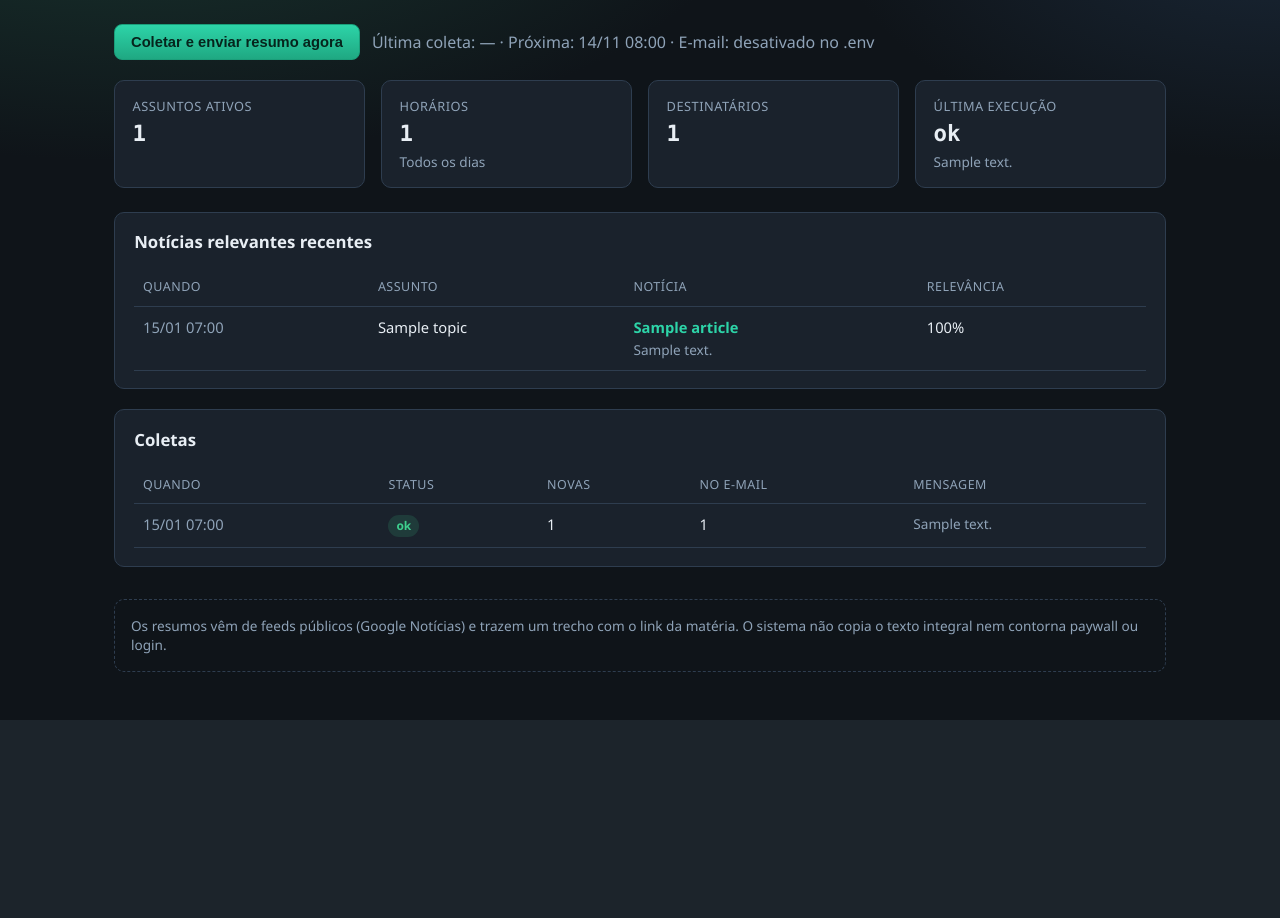
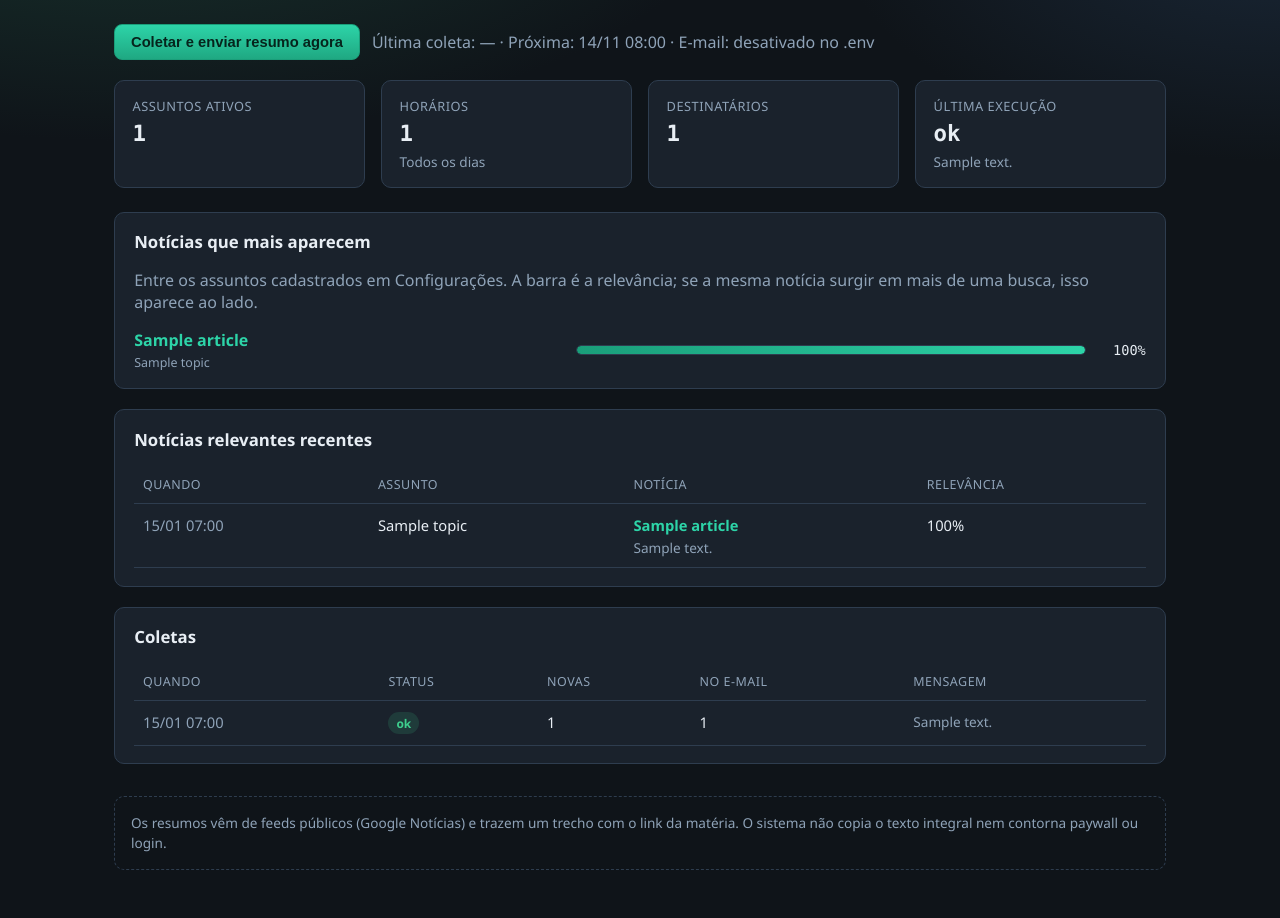
Before and after one commit to anderboni/app_noticias, a Flask app: page / in a window 1280 px wide. Shown: the part 88-1006 px from the top of the page. Before the commit the page ends 808 px from the top, so only its background shows below. Run offline with Flask 3, Linux system fonts and the light colour scheme; tables that the repository leaves empty hold one stand-in row (values such as "Sample post").

Commit message:
inclusão de barra de relevância no painel

```diff
--- a/app/routes/main.py
+++ b/app/routes/main.py
@@ -37,6 +37,8 @@ def index():
     topics = list_topics()
     slots = list_slots()
     last_run = DigestRun.query.order_by(DigestRun.started_at.desc()).first()
+    from app.services.news_collector import top_news_for_chart
+
     recent = (
         NewsArticle.query.options(joinedload(NewsArticle.topic))
         .filter(NewsArticle.selected.is_(True))
@@ -44,6 +46,7 @@ def index():
         .limit(8)
         .all()
     )
+    chart_bars = top_news_for_chart([topic.id for topic in topics])
     runs = DigestRun.query.order_by(DigestRun.started_at.desc()).limit(6).all()
     return render_template(
         "index.html",
@@ -55,6 +58,7 @@ def index():
         recipient_count=len(get_recipient_emails()),
         last_run=last_run,
         recent=recent,
+        chart_bars=chart_bars,
         runs=runs,
         mail_enabled=current_app.config.get("MAIL_ENABLED"),
         settings=settings,
--- a/app/services/news_collector.py
+++ b/app/services/news_collector.py
@@ -16,6 +16,7 @@ import feedparser
 import requests
 from bs4 import BeautifulSoup
 from flask import current_app
+from sqlalchemy.orm import joinedload
 
 from app import db
 from app.models import NewsArticle, Topic, utcnow
@@ -340,6 +341,62 @@ def collect_all_topics(topics: list[Topic], *, min_relevance: float, lookback_ho
     return {"found": found, "selected": selected, "errors": errors}
 
 
+def top_news_for_chart(topic_ids: list[int], limit: int = 8) -> list[dict]:
+    """Notícias mais relevantes entre os assuntos configurados.
+
+    A mesma manchete encontrada em mais de um assunto sobe na ordem.
+    A largura da barra é a maior relevância (0–100).
+    """
+    if not topic_ids:
+        return []
+
+    articles = (
+        NewsArticle.query.options(joinedload(NewsArticle.topic))
+        .filter(NewsArticle.topic_id.in_(topic_ids))
+        .all()
+    )
+    selected = [article for article in articles if article.selected]
+    pool = selected or articles
+
+    groups: dict[str, dict] = {}
+    for article in pool:
+        key = fold(article.title)
+        relevance = float(article.relevance or 0)
+        group = groups.get(key)
+        if group is None:
+            group = {
+                "title": article.title,
+                "url": article.url,
+                "topics": [],
+                "relevance": relevance,
+                "appearances": 0,
+            }
+            groups[key] = group
+        group["appearances"] += 1
+        if relevance >= group["relevance"]:
+            group["relevance"] = relevance
+            group["title"] = article.title
+            group["url"] = article.url
+        topic_name = article.topic.name if article.topic else ""
+        if topic_name and topic_name not in group["topics"]:
+            group["topics"].append(topic_name)
+
+    ranked = sorted(
+        groups.values(),
+        key=lambda item: (
+            item["relevance"] + min(0.2, 0.08 * (item["appearances"] - 1)),
+            item["appearances"],
+            item["relevance"],
+        ),
+        reverse=True,
+    )[:limit]
+
+    for item in ranked:
+        item["percent"] = int(round(min(1.0, item["relevance"]) * 100))
+        item["topics_label"] = ", ".join(item["topics"])
+    return ranked
+
+
 def pending_digest_articles(topic: Topic, *, limit: int, lookback_hours: int) -> list[NewsArticle]:
     cutoff = utcnow() - timedelta(hours=lookback_hours)
     return (
--- a/app/static/css/style.css
+++ b/app/static/css/style.css
@@ -413,6 +413,58 @@ select {
   font-size: 0.85rem;
 }
 
+.bar-chart {
+  display: flex;
+  flex-direction: column;
+  gap: 0.85rem;
+}
+
+.bar-row {
+  display: grid;
+  grid-template-columns: minmax(0, 1.35fr) minmax(120px, 1.6fr) 3rem;
+  gap: 0.75rem;
+  align-items: center;
+}
+
+.bar-copy {
+  min-width: 0;
+}
+
+.bar-copy .news-title {
+  display: -webkit-box;
+  -webkit-line-clamp: 2;
+  -webkit-box-orient: vertical;
+  overflow: hidden;
+}
+
+.bar-meta {
+  margin-top: 0.15rem;
+  color: var(--muted);
+  font-size: 0.78rem;
+}
+
+.bar-track {
+  height: 10px;
+  border-radius: 999px;
+  background: var(--bg);
+  border: 1px solid var(--border);
+  overflow: hidden;
+}
+
+.bar-fill {
+  height: 100%;
+  min-width: 4px;
+  border-radius: inherit;
+  background: linear-gradient(90deg, var(--accent-dim), var(--accent));
+}
+
+.bar-value {
+  font-family: var(--mono);
+  font-size: 0.85rem;
+  text-align: right;
+  color: var(--text);
+}
+
 @media (max-width: 640px) {
   .container {
     padding: 1rem;
@@ -421,4 +473,23 @@ select {
   .brand {
     font-size: 1.1rem;
   }
+
+  .bar-row {
+    grid-template-columns: 1fr auto;
+    grid-template-areas:
+      "copy value"
+      "track track";
+  }
+
+  .bar-copy {
+    grid-area: copy;
+  }
+
+  .bar-value {
+    grid-area: value;
+  }
+
+  .bar-track {
+    grid-area: track;
+  }
 }
--- a/app/templates/index.html
+++ b/app/templates/index.html
@@ -39,6 +39,34 @@
     </div>
   </div>
 </div>
+
+<section class="panel">
+  <h2>Notícias que mais aparecem</h2>
+  <p class="muted">Entre os assuntos cadastrados em Configurações. A barra é a relevância; se a mesma notícia surgir em mais de uma busca, isso aparece ao lado.</p>
+  {% if chart_bars %}
+  <div class="bar-chart" role="list">
+    {% for bar in chart_bars %}
+    <div class="bar-row" role="listitem">
+      <div class="bar-copy">
+        <a class="news-title" href="{{ bar.url }}" target="_blank" rel="noopener">{{ bar.title }}</a>
+        <div class="bar-meta">{{ bar.topics_label }}{% if bar.appearances > 1 %} · {{ bar.appearances }} buscas{% endif %}</div>
+      </div>
+      <div class="bar-track" role="img" aria-label="{{ bar.title }}: {{ bar.percent }}% de relevância">
+        <div class="bar-fill" style="width: {{ bar.percent }}%;"></div>
+      </div>
+      <div class="bar-value">{{ bar.percent }}%</div>
+    </div>
+    {% endfor %}
+  </div>
+  {% else %}
+  <p class="muted" style="margin:0;">
+    Nenhuma notícia coletada para os assuntos configurados.
+    {% if active_topics == 0 %}
+      Cadastre um assunto em <a href="{{ url_for('main.configuracoes') }}">Configurações</a>.
+    {% endif %}
+  </p>
+  {% endif %}
+</section>
 
 <section class="panel">
   <h2>Notícias relevantes recentes</h2>
```
